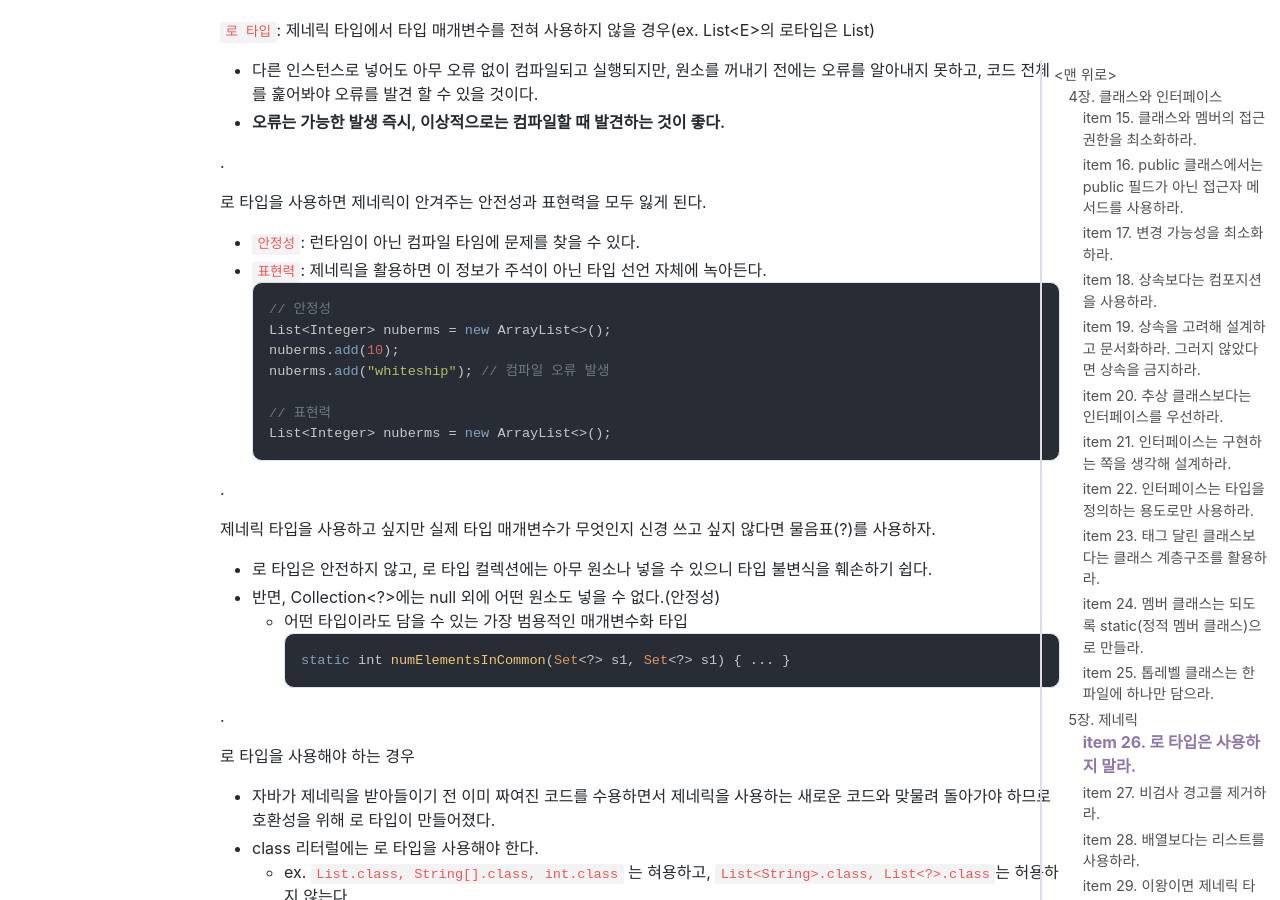
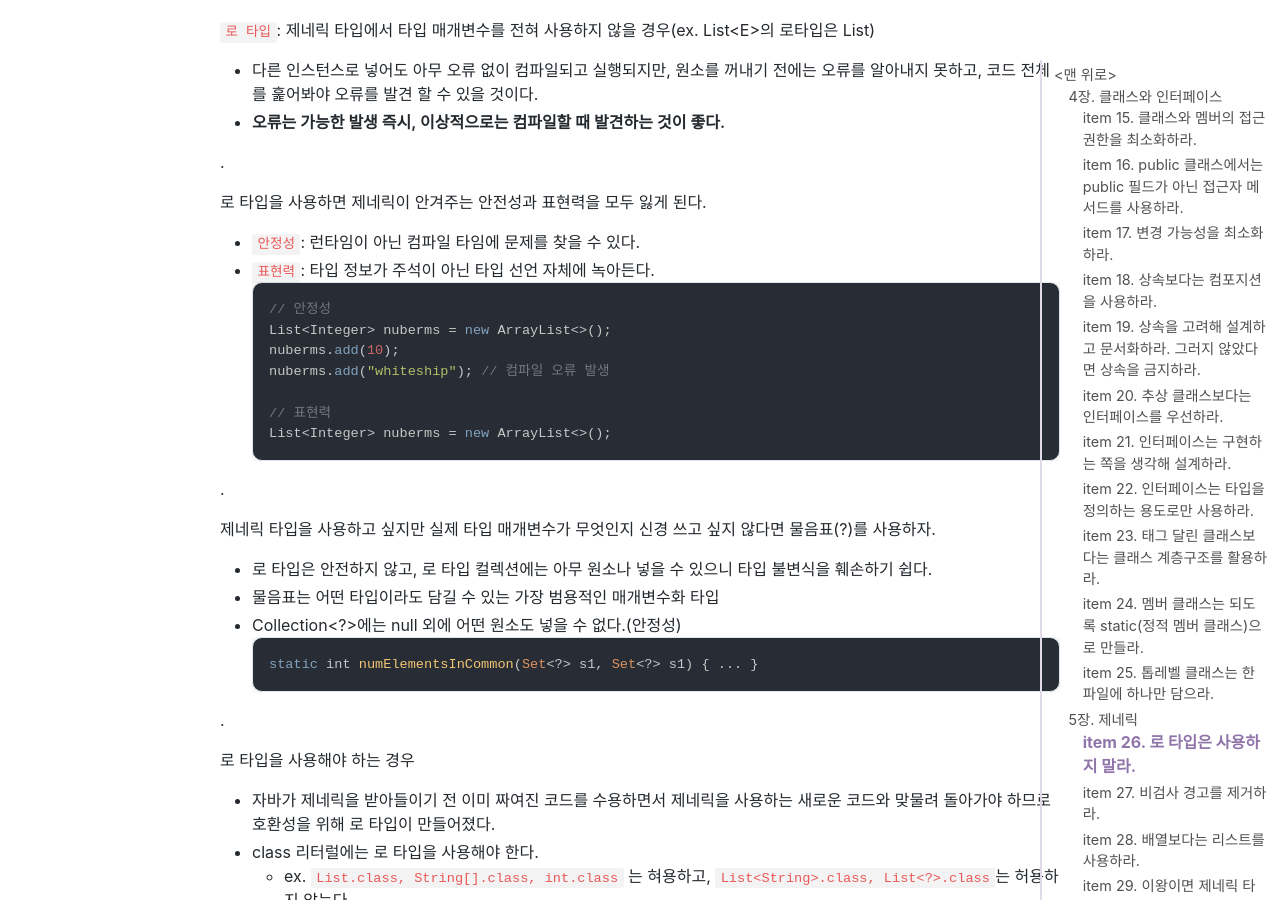
Before and after one commit to jihunparkme/jihunparkme.github.io, a Jekyll site: the page built from _posts/2023-04-22-Effective-Java-Class-Interface-Generics.md, in a window 1280 px wide and 900 px high, scrolled down 17384 px. Built offline with Jekyll 4.4.1, drawn with Linux system fonts in a browser that asks for light colours; nearby versions of some CDN libraries; comment, search, counter and statistics services are not loaded.

Commit message:
[Effective Java] item 26. 로 타입은 사용하지 말라.

````diff
--- a/_posts/2023-04-22-Effective-Java-Class-Interface-Generics.md
+++ b/_posts/2023-04-22-Effective-Java-Class-Interface-Generics.md
@@ -754,7 +754,7 @@ public class Sample {
 
 로 타입을 사용하면 제네릭이 안겨주는 안전성과 표현력을 모두 잃게 된다.
 - `안정성`: 런타임이 아닌 컴파일 타임에 문제를 찾을 수 있다.
-- `표현력`: 제네릭을 활용하면 이 정보가 주석이 아닌 타입 선언 자체에 녹아든다.
+- `표현력`: 타입 정보가 주석이 아닌 타입 선언 자체에 녹아든다.
   ```java
   // 안정성
   List<Integer> nuberms = new ArrayList<>();
@@ -769,8 +769,8 @@ public class Sample {
 
 제네릭 타입을 사용하고 싶지만 실제 타입 매개변수가 무엇인지 신경 쓰고 싶지 않다면 물음표(?)를 사용하자.
 - 로 타입은 안전하지 않고, 로 타입 컬렉션에는 아무 원소나 넣을 수 있으니 타입 불변식을 훼손하기 쉽다.
-- 반면, Collection\<?\>에는 null 외에 어떤 원소도 넣을 수 없다.(안정성)
-  - 어떤 타입이라도 담을 수 있는 가장 범용적인 매개변수화 타입
+- 물음표는 어떤 타입이라도 담길 수 있는 가장 범용적인 매개변수화 타입
+- Collection\<?\>에는 null 외에 어떤 원소도 넣을 수 없다.(안정성)
   ```java
   static int numElementsInCommon(Set<?> s1, Set<?> s1) { ... }
   ```
````
